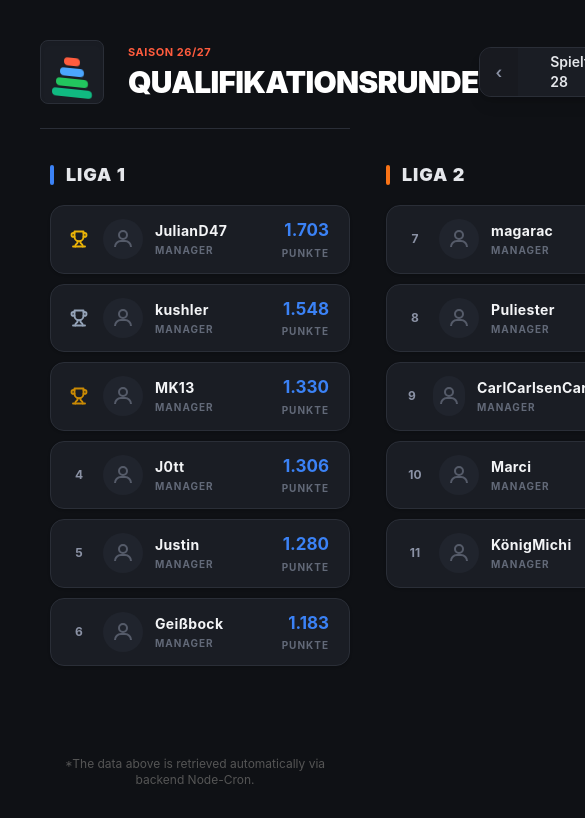
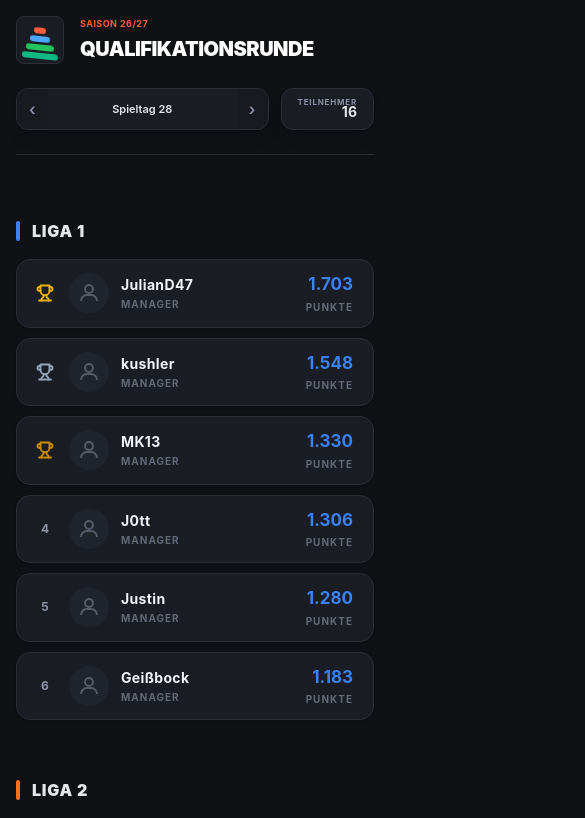
Before and after one commit to leonweinrich99/kickbase_ligasystem, a React app in the folder frontend/: page / in a window 390 px wide. Shown: the top 818 px of the page, 585 px wide, since content can reach past the window. Built offline with nearby package versions, Linux system fonts and the light colour scheme; the HTML template or start-up script is replaced by a standard one.

Commit message:
Mobile optimization: Responsive layout for Header and League columns

```diff
--- a/frontend/src/App.jsx
+++ b/frontend/src/App.jsx
@@ -22,32 +22,32 @@ const TrophyIcon = ({ type }) => {
 };
 
 const Header = ({ matchday, participants }) => (
-  <div className="flex justify-between items-center mb-8 border-b border-[#2a2e37] pb-6">
-    <div className="flex items-center gap-6">
-      <div className="w-16 h-16 bg-[#1a1d24] border border-[#2a2e37] rounded-lg flex relative p-2 shadow-inner">
+  <div className="flex flex-col sm:flex-row justify-between items-start sm:items-center mb-8 border-b border-[#2a2e37] pb-6 gap-6">
+    <div className="flex items-center gap-4 sm:gap-6">
+      <div className="w-12 h-12 sm:w-16 sm:h-16 bg-[#1a1d24] border border-[#2a2e37] rounded-lg flex relative p-1.5 sm:p-2 shadow-inner">
         <div className="w-full flex flex-col justify-end items-center gap-0.5">
-          <div className="w-4 h-2 bg-[#ff5c3e] rounded-sm transform origin-bottom-left rotate-y-3 skew-y-6"></div>
-          <div className="w-6 h-2 bg-[#4ba6ff] rounded-sm transform origin-bottom-left rotate-y-3 skew-y-6"></div>
-          <div className="w-8 h-2 bg-[#22c55e] rounded-sm transform origin-bottom-left rotate-y-3 skew-y-6"></div>
-          <div className="w-10 h-2 bg-[#10b981] rounded-sm transform origin-bottom-left rotate-y-3 skew-y-6"></div>
+          <div className="w-3 sm:w-4 h-1.5 sm:h-2 bg-[#ff5c3e] rounded-sm transform origin-bottom-left rotate-y-3 skew-y-6"></div>
+          <div className="w-5 sm:w-6 h-1.5 sm:h-2 bg-[#4ba6ff] rounded-sm transform origin-bottom-left rotate-y-3 skew-y-6"></div>
+          <div className="w-7 sm:w-8 h-1.5 sm:h-2 bg-[#22c55e] rounded-sm transform origin-bottom-left rotate-y-3 skew-y-6"></div>
+          <div className="w-9 sm:w-10 h-1.5 sm:h-2 bg-[#10b981] rounded-sm transform origin-bottom-left rotate-y-3 skew-y-6"></div>
         </div>
       </div>
       <div>
-        <div className="text-[11px] font-bold tracking-wider text-[#ff5c3e] mb-1">SAISON 26/27</div>
-        <h1 className="text-3xl font-black tracking-tight uppercase">Qualifikationsrunde</h1>
+        <div className="text-[9px] sm:text-[11px] font-bold tracking-wider text-[#ff5c3e] mb-1">SAISON 26/27</div>
+        <h1 className="text-xl sm:text-3xl font-black tracking-tight uppercase">Qualifikationsrunde</h1>
       </div>
     </div>
-    <div className="flex gap-4">
-      <div className="bg-[#1a1d24] border border-[#2a2e37] rounded-xl flex items-center shadow-lg font-semibold overflow-hidden">
-        <button className="px-4 py-3 text-[#8b92a5] hover:text-white transition-colors bg-[#181a20]">&lsaquo;</button>
-        <span className="px-8 text-sm text-gray-200">Spieltag {matchday}</span>
-        <button className="px-4 py-3 text-[#8b92a5] hover:text-white transition-colors bg-[#181a20]">&rsaquo;</button>
+    <div className="flex w-full sm:w-auto justify-between sm:justify-end gap-3 sm:gap-4">
+      <div className="bg-[#1a1d24] border border-[#2a2e37] rounded-xl flex items-center shadow-lg font-semibold overflow-hidden flex-1 sm:flex-initial justify-between">
+        <button className="px-3 sm:px-4 py-2 sm:py-3 text-[#8b92a5] hover:text-white transition-colors bg-[#181a20]">&lsaquo;</button>
+        <span className="px-4 sm:px-8 text-[11px] sm:text-sm text-gray-200 whitespace-nowrap">Spieltag {matchday}</span>
+        <button className="px-3 sm:px-4 py-2 sm:py-3 text-[#8b92a5] hover:text-white transition-colors bg-[#181a20]">&rsaquo;</button>
       </div>
-      <div className="bg-[#1a1d24] border border-[#2a2e37] rounded-xl px-5 py-2 shadow-lg flex flex-col justify-center items-end">
-        <span className="text-[10px] font-bold text-[#8b92a5] tracking-widest leading-tight">TEILNEHMER</span>
-        <span className="text-base font-bold text-gray-200 leading-tight block -mt-1">{participants}</span>
+      <div className="bg-[#1a1d24] border border-[#2a2e37] rounded-xl px-4 sm:px-5 py-2 shadow-lg flex flex-col justify-center items-end min-w-[80px] sm:min-w-0">
+        <span className="text-[8px] sm:text-[10px] font-bold text-[#8b92a5] tracking-widest leading-tight">TEILNEHMER</span>
+        <span className="text-sm sm:text-base font-bold text-gray-200 leading-tight block -mt-1">{participants}</span>
       </div>
-      <div className="bg-[#1a1d24] border border-[#2a2e37] rounded-xl w-14 flex justify-center items-center text-[#8b92a5]">
+      <div className="hidden sm:flex bg-[#1a1d24] border border-[#2a2e37] rounded-xl w-14 justify-center items-center text-[#8b92a5]">
         <svg width="20" height="20" viewBox="0 0 24 24" fill="none" stroke="currentColor" strokeWidth="2" strokeLinecap="round" strokeLinejoin="round"><path d="M14 2H6a2 2 0 0 0-2 2v16a2 2 0 0 0 2 2h12a2 2 0 0 0 2-2V8z"></path><polyline points="14 2 14 8 20 8"></polyline><line x1="16" y1="13" x2="8" y2="13"></line><line x1="16" y1="17" x2="8" y2="17"></line><polyline points="10 9 9 9 8 9"></polyline></svg>
       </div>
     </div>
@@ -81,10 +81,10 @@ const UserRow = ({ item, color }) => {
 };
 
 const LeagueColumn = ({ league }) => (
-  <div className="flex-1 min-w-[320px] px-2.5">
-    <div className="flex items-center mb-4">
+  <div className="flex-1 w-full lg:w-1/3 min-w-0 px-0 sm:px-2.5">
+    <div className="flex items-center mb-4 mt-8 lg:mt-0">
       <div className="w-1 h-5 mr-3 rounded-full" style={{ backgroundColor: league.color }}></div>
-      <h2 className="text-lg font-black tracking-wider uppercase text-gray-200">{league.name}</h2>
+      <h2 className="text-base sm:text-lg font-black tracking-wider uppercase text-gray-200">{league.name}</h2>
     </div>
     <div className="flex flex-col">
       {league.users.map((u) => <UserRow key={u.id} item={u} color={league.color} />)}
@@ -108,17 +108,17 @@ function App() {
   if (!data) return <div className="min-h-screen bg-[#0f1115] flex justify-center items-center text-gray-500 font-bold">Lade Kickbase Daten...</div>;
 
   return (
-    <div className="min-h-screen bg-[#0f1115] p-10 font-sans select-none">
+    <div className="min-h-screen bg-[#0f1115] p-4 sm:p-10 font-sans select-none">
       <div className="max-w-[1400px] mx-auto bg-[#0f1115]">
         <Header matchday={data.matchday} participants={data.participants} />
-        <div className="flex gap-4">
+        <div className="flex flex-col lg:flex-row gap-4">
           {data.leagues.map((league) => (
             <LeagueColumn key={league.name} league={league} />
           ))}
         </div>
       </div>
-      <div className="mt-20 text-center text-[#555] text-xs">
-        *The data above is retrieved automatically via backend Node-Cron.
+      <div className="mt-20 text-center text-[#555] text-[10px] sm:text-xs">
+        *The data above is retrieved automatically via GitHub Actions.
       </div>
     </div>
   );
```
